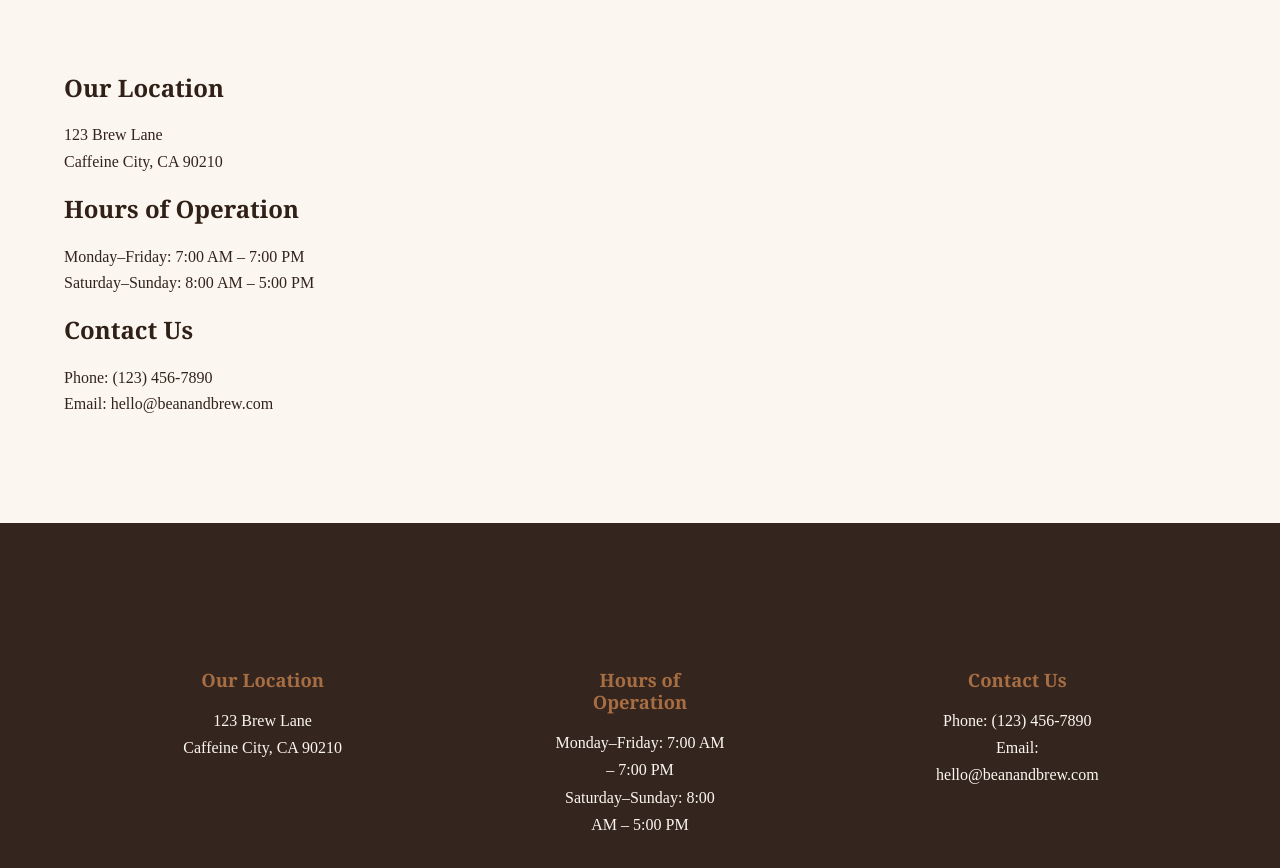
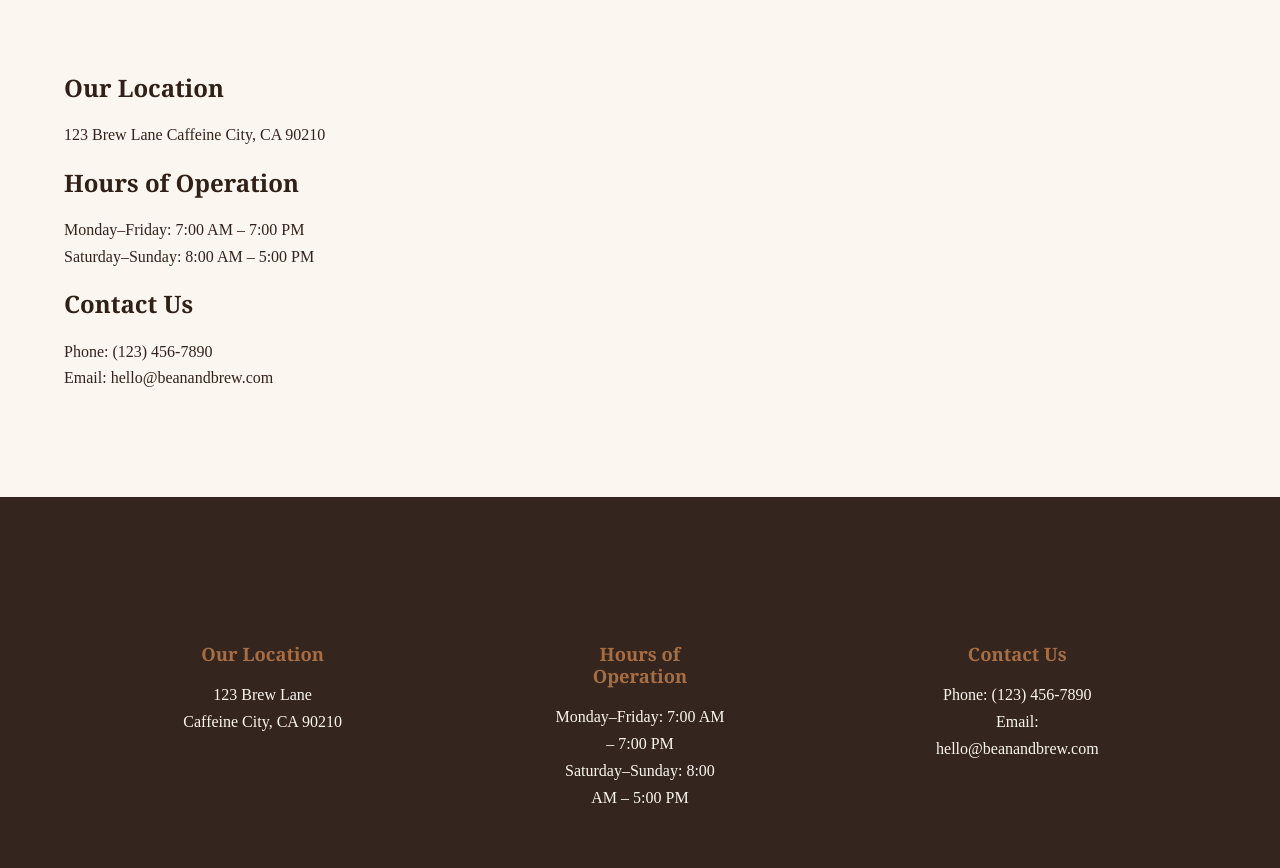
Before and after one commit to kabilhussain/N8NTestProject, a React (Vite) app in the folder my-react-app/: page / in a window 1280 px wide. Shown: the part 2060-2928 px from the top of the page. Built offline with nearby package versions, Linux system fonts and the light colour scheme.

Commit message:
Resolved

```diff
--- a/my-react-app/src/components/AboutUs.jsx
+++ b/my-react-app/src/components/AboutUs.jsx
@@ -12,7 +12,7 @@ function AboutUs() {
       </p>
       <section style={{ marginTop: '24px', textAlign: 'left', maxWidth: '600px' }}>
         <h2>Our Location</h2>
-        <p>123 Brew Lane<br />Caffeine City, CA 90210</p>
+        <p>123 Brew Lane <b/>Caffeine City, CA 90210</p>
         <h2>Hours of Operation</h2>
         <p>Monday–Friday: 7:00 AM – 7:00 PM<br />Saturday–Sunday: 8:00 AM – 5:00 PM</p>
         <h2>Contact Us</h2>
```
